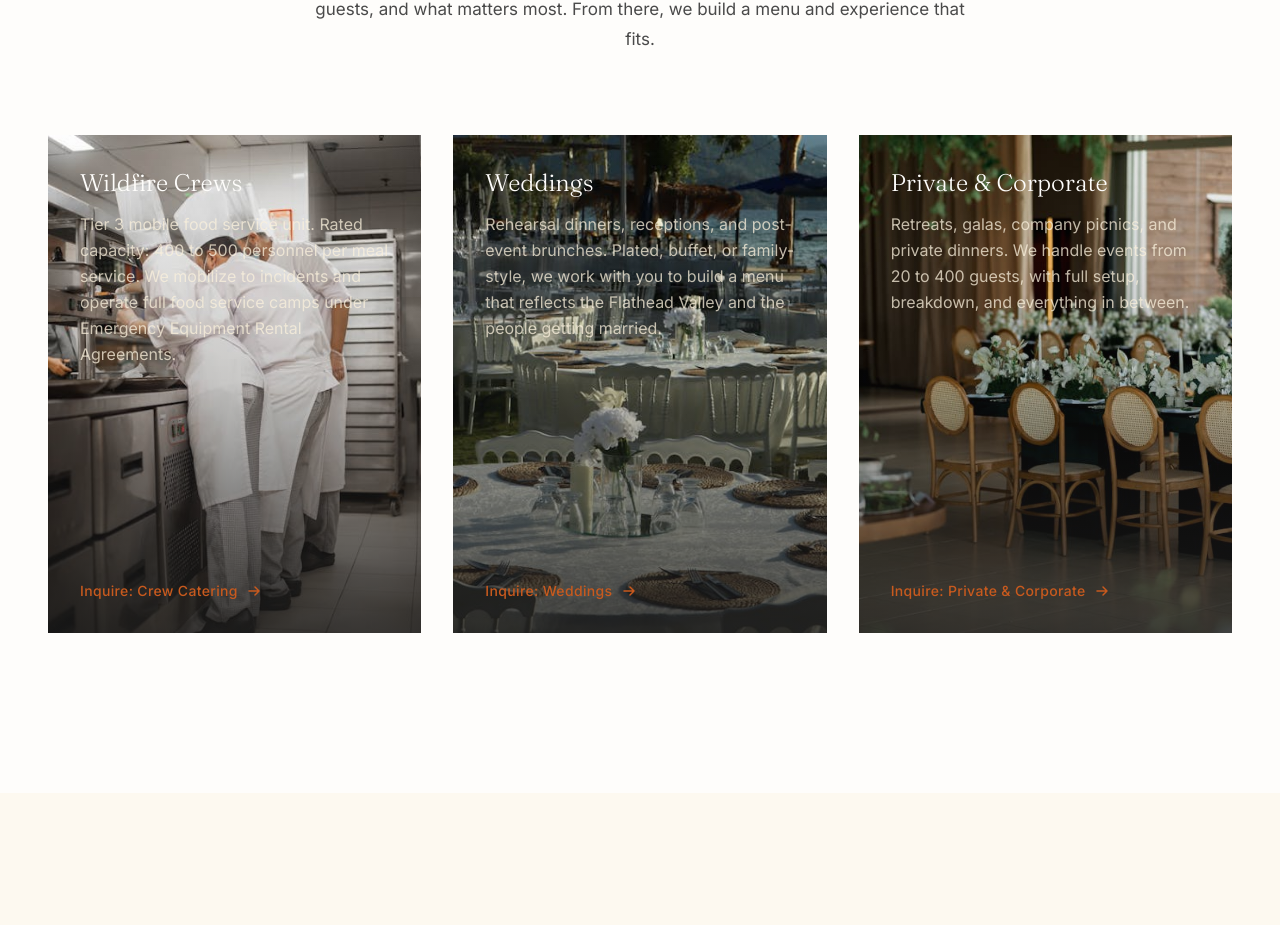
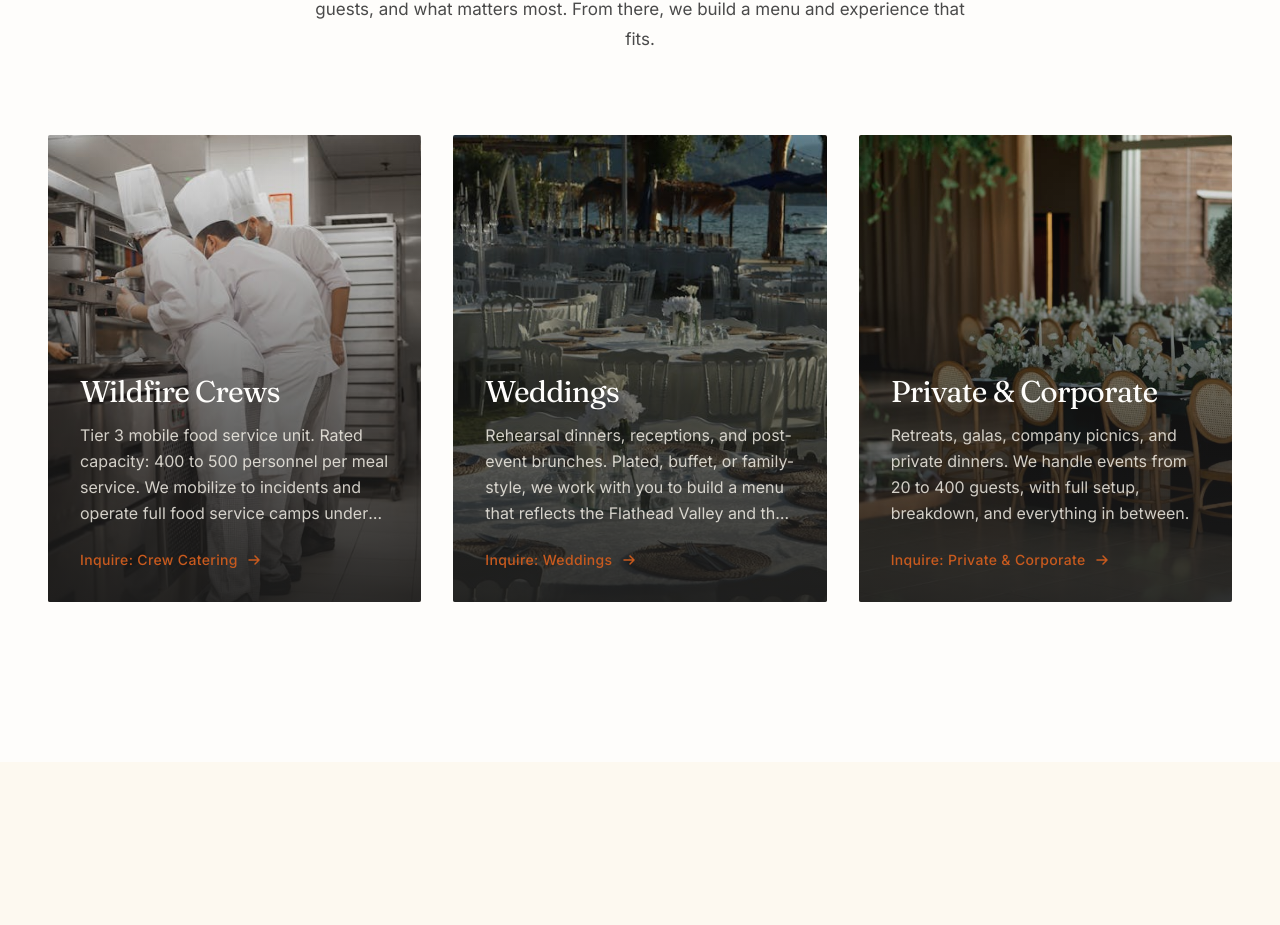
Before and after one commit to kygoesgreen-stack/Park-Catering, a Next.js app: page / in a window 1280 px wide. Shown: the part 1252-2177 px from the top of the page. Built offline with nearby package versions, Linux system fonts and the light colour scheme.

Commit message:
style: improve Services card text overlay design

```diff
--- a/src/components/Services.tsx
+++ b/src/components/Services.tsx
@@ -26,11 +26,12 @@ export function Services() {
           {services.cards.map((card, i) => (
             <FadeIn key={card.title} delay={i * 0.12}>
               <motion.article
-                whileHover={{ y: -4 }}
+                whileHover={{ y: -6 }}
                 transition={{ duration: 0.4, ease: [0.22, 1, 0.36, 1] }}
-                className="group relative flex flex-col overflow-hidden bg-charcoal-800"
+                className="group relative flex flex-col overflow-hidden rounded-sm"
               >
-                <div className="relative aspect-[3/4] overflow-hidden">
+                {/* Image container */}
+                <div className="relative aspect-[4/5] overflow-hidden">
                   <Image
                     src={`/images/${card.imageFilename}`}
                     alt={card.imageAlt}
@@ -38,20 +39,34 @@ export function Services() {
                     className="object-cover transition-transform duration-700 group-hover:scale-105"
                     sizes="(max-width: 768px) 100vw, 33vw"
                   />
-                  <div className="absolute inset-0 bg-gradient-to-t from-charcoal-900/80 via-charcoal-900/20 to-transparent" aria-hidden="true" />
+                  {/* Gradient overlay - stronger at bottom for text readability */}
+                  <div
+                    className="absolute inset-0 bg-gradient-to-t from-charcoal-900 via-charcoal-900/60 to-transparent opacity-90"
+                    aria-hidden="true"
+                  />
                 </div>
 
-                <div className="absolute inset-0 flex flex-col justify-end p-8 text-cream-50">
-                  <h3 className="font-serif font-light text-2xl mb-3">{card.title}</h3>
-                  <p className="body-lg text-cream-200/75 text-base leading-relaxed mb-6 flex-1">
+                {/* Text content positioned at bottom */}
+                <div className="absolute inset-0 flex flex-col justify-end p-8">
+                  <h3 className="font-serif text-cream-50 text-3xl mb-3 tracking-tight">
+                    {card.title}
+                  </h3>
+                  <p className="text-cream-100/80 text-base leading-relaxed mb-6 line-clamp-4">
                     {card.description}
                   </p>
                   <Link
                     href={card.cta.href}
-                    className="inline-flex items-center gap-2 text-sm font-sans font-medium text-ember-500 hover:text-ember-400 transition-colors duration-200 tracking-wide"
+                    className="inline-flex items-center gap-2 text-sm font-sans font-medium text-ember-500 hover:text-ember-400 transition-colors duration-200 tracking-wide group/link"
                   >
                     {card.cta.label}
-                    <svg width="16" height="16" viewBox="0 0 16 16" fill="none" aria-hidden="true">
+                    <svg
+                      width="16"
+                      height="16"
+                      viewBox="0 0 16 16"
+                      fill="none"
+                      aria-hidden="true"
+                      className="transition-transform duration-200 group-hover/link:translate-x-1"
+                    >
                       <path d="M3 8h10M9 4l4 4-4 4" stroke="currentColor" strokeWidth="1.5" strokeLinecap="round" strokeLinejoin="round" />
                     </svg>
                   </Link>
```
